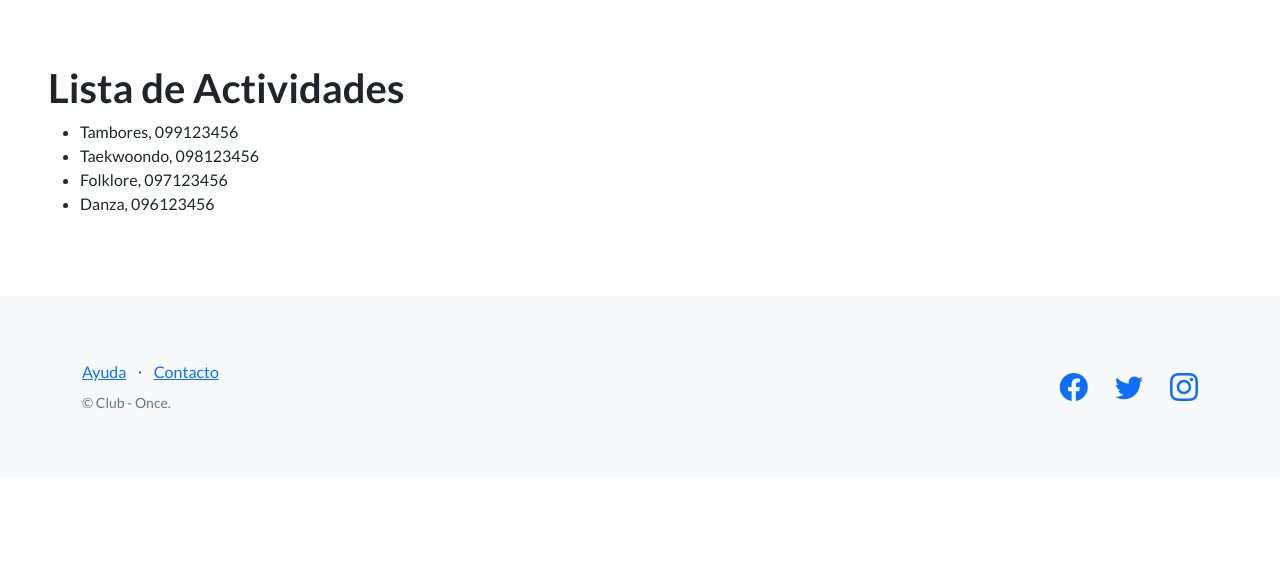
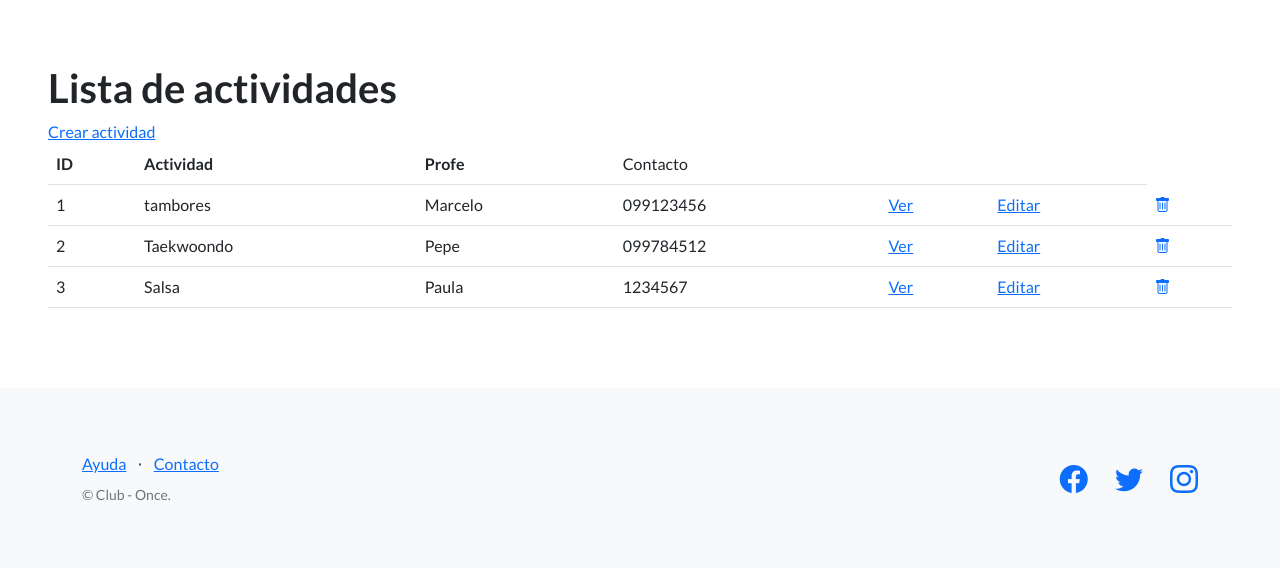
Before and after one commit to Peulype/PYTHON_3ENTREGA_2PRUEBA2, a Django app: page /actividades/ in a window 1280 px wide. Shown: the part 66-634 px from the top of the page. Run offline with Django 4.2, Linux system fonts and the light colour scheme; data comes from the database, SQL or seed files in the repository; both versions use the stored data as it was after the commit; some libraries are stand-ins or nearby versions.

Commit message:
Proyecto final

```diff
--- a/club_once_estrellas/models.py
+++ b/club_once_estrellas/models.py
@@ -1,4 +1,5 @@
 from django.db import models
+from django.contrib.auth.models import User
 
 # Create your models here.
 class Socios(models.Model):
@@ -9,13 +10,16 @@ class Socios(models.Model):
     celular = models.CharField(max_length=20)
     numero_socio = models.CharField(max_length=128)
     es_socio = models.BooleanField(default=False) # Booleano que me dice si es o no socio.
+    creador = models.ForeignKey(User, on_delete=models.SET_NULL, null=True)
 
 class Actividades(models.Model):
     actividad = models.CharField(max_length=64)
     horario = models.TimeField()
-    dia = models.IntegerField()
+    dia = models.CharField(max_length=64)
     nombre_profesor = models.CharField(max_length=64)
     telefono_contacto = models.CharField(max_length=20)
+    creador = models.ForeignKey(User, on_delete=models.SET_NULL, null=True)
+
 
     def __str__(self):
         return f"{self.actividad}, {self.telefono_contacto}"
@@ -25,11 +29,15 @@ class Actividad(models.Model):
     descripcion = models.TextField()
     nombre_profesor = models.CharField(max_length=100)
     telefono_contacto = models.CharField(max_length=20)
+    creador = models.ForeignKey(User, on_delete=models.SET_NULL, null=True)
+
 
 class Salones(models.Model):
     tipo = models.CharField(max_length=64)
     horario = models.TimeField()
     precio = models.IntegerField()
+    creador = models.ForeignKey(User, on_delete=models.SET_NULL, null=True)
+
 
 class InformacionSocios(models.Model):
     beneficios = models.TextField()
--- a/club_once_estrellas/templates/club_once_estrellas/lista_actividades.html
+++ b/club_once_estrellas/templates/club_once_estrellas/lista_actividades.html
@@ -3,12 +3,42 @@
 {% block contenido %}
 <section>
   <div>
-    <h1>Lista de Actividades</h1>
-    <ul>
-    {% for tipoactividad in Actividades %}
-      <li>{{ tipoactividad.actividad }}, {{ tipoactividad.telefono_contacto }}</li>
-    {% endfor %}
-    </ul>
+    <h1>Lista de actividades</h1>
+    <a href="{% url 'crear_actividad' %}">Crear actividad</a>
+    <br>
+
+    <table class="table">
+      <tbody>
+        <tr>
+          <th>ID</th>
+          <th>Actividad</th>
+          <th>Profe</th>
+          <td>Contacto</td>
+          <td></td>
+          <td></td>
+        </tr>
+        {% for actividad in object_list %}
+        <tr>
+          <td>{{ actividad.id }}</td>
+          <td>{{ actividad.actividad }}</td>
+          <td>{{ actividad.nombre_profesor }}</td>
+          <td>{{ actividad.telefono_contacto }}</td>
+          <td>
+            <a href="{% url 'ver_actividad' actividad.id %}">Ver</a>
+          </td>
+          <td>
+            <a href="{% url 'editar_actividad' actividad.id %}">Editar</a>
+          </td>
+          <td>
+            <a href="{% url 'eliminar_actividad' actividad.id %}">
+              <i class="bi bi-trash"></i>
+            </a>
+          </td>
+        </tr>
+        {% endfor %}
+      </tbody>
+    </table>
+
   </div>
 </section>
 {% endblock contenido %}
--- a/club_once_estrellas/templates/club_once_estrellas/lista_salones.html
+++ b/club_once_estrellas/templates/club_once_estrellas/lista_salones.html
@@ -4,11 +4,11 @@
 <section>
   <div>
     <h1>Salones en alquiler</h1>
-    <a href="{% url 'agregar_salon' %}">Agregar salon</a>
+    <a href="{% url 'agregar_salon' %}">Agregar salón</a>
     <form action="{% url 'buscar_salon' %}" method="post">
       {% csrf_token %}
       <input type="text" name="busqueda">
-      <input type="submit" value="Buscar por Salon">
+      <input type="submit" value="Buscar por salón">
     </form>
     <br>
 
@@ -17,6 +17,7 @@
         <tr>
           <th>Id</th>
           <th>Tipo</th>
+          <th>Horario</th>
           <th>Precio</th>
           <th>Editar</th>
           <th>Eliminar</th>
@@ -27,6 +28,7 @@
         <tr>
           <td>{{ salon.id }}</td>
           <td>{{ salon.tipo }}</td>
+          <td>{{ salon.horario }}</td>
           <td>{{ salon.precio }}</td>
           <td>
             <a href="{% url 'editar_salon' salon.id %}">Editar</a>
--- a/club_once_estrellas/urls.py
+++ b/club_once_estrellas/urls.py
@@ -20,18 +20,24 @@ from django.urls import path, include
 from club_once_estrellas.views import exito
 
 
-from club_once_estrellas.views import lista_de_actividades, Salones_en_alquiler, lista_de_socios, agregar_salon, buscar_salon, exito, \
-    eliminar_salon, editar_salones
+from club_once_estrellas.views import Salones_en_alquiler, lista_de_socios, agregar_salon, buscar_salon, exito, \
+    eliminar_salon, editar_salones, ActividadesCreateView, ActividadesCreateView,\
+    ActividadesDetailView, ActividadesUpdateView, ActividadesDeleteView, ActividadesListView
 
 
 
 urlpatterns = [
-    path("actividades/", lista_de_actividades, name="lista_actividades"),
     path("salones/", Salones_en_alquiler, name="lista_salones"),
     path("Sociosonce/", lista_de_socios, name= "lista_de_socios"),
     path("agregar-salon/", agregar_salon, name= "agregar_salon"),
     path("editar-salon/<int:id>/", editar_salones, name= "editar_salon"),
     path("borrar-salon/<int:id>/", eliminar_salon, name= "eliminar_salon"),
     path("buscar-salon/", buscar_salon, name= "buscar_salon"),
-    path("exito/", exito, name="exito")
+    path("exito/", exito, name="exito"),
+    path("actividades/", ActividadesListView.as_view(), name="lista_actividades"),
+    path('actividades/<int:pk>/', ActividadesDetailView.as_view(), name="ver_actividad"),
+    path('crear-actividad/', ActividadesCreateView.as_view(), name="crear_actividad"),
+    path('editar-actividad/<int:pk>/', ActividadesUpdateView.as_view(), name="editar_actividad"),
+    path('eliminar-actividad/<int:pk>/', ActividadesDeleteView.as_view(), name="eliminar_actividad")
+
     ]
--- a/club_once_estrellas/views.py
+++ b/club_once_estrellas/views.py
@@ -6,28 +6,28 @@ from django.views.generic import ListView, CreateView, DetailView, UpdateView, D
 
 from club_once_estrellas.models import Salones
 from club_once_estrellas.forms import SalonesFormulario
-from club_once_estrellas.models import InformacionSocios, Actividad
+from club_once_estrellas.models import InformacionSocios, Actividad, Actividades
 
 from django.contrib.auth.decorators import login_required
 from django.contrib.auth.mixins import LoginRequiredMixin
 
 
-
-def lista_de_actividades(request):
-    contexto = {
-        "Actividades": [
-            {"actividad": "Tambores", "telefono_contacto": "099123456"},
-            {"actividad": "Taekwoondo", "telefono_contacto": "098123456"},
-            {"actividad": "Folklore", "telefono_contacto": "097123456"},
-            {"actividad": "Danza", "telefono_contacto": "096123456"},
-        ]
-    }
-    http_response = render(
-        request=request,
-        template_name='club_once_estrellas/lista_actividades.html',
-        context=contexto,
-    )
-    return http_response
+#no usado - cambiamos por vistas basadas en clases
+# def lista_de_actividades(request):
+#     contexto = {
+#         "Actividades": [
+#             {"actividad": "Tambores", "telefono_contacto": "099123456"},
+#             {"actividad": "Taekwoondo", "telefono_contacto": "098123456"},
+#             {"actividad": "Folklore", "telefono_contacto": "097123456"},
+#             {"actividad": "Danza", "telefono_contacto": "096123456"},
+#         ]
+#     }
+#     http_response = render(
+#         request=request,
+#         template_name='club_once_estrellas/lista_actividades.html',
+#         context=contexto,
+#     )
+#     return http_response
 
 def Salones_en_alquiler(request):
     contexto = {
@@ -57,7 +57,7 @@ def lista_de_socios(request):
 
     return http_response
 
-@login_required
+
 def agregar_salon_version1(request):
     #No se usa
     if request.method == "POST":
@@ -88,7 +88,8 @@ def agregar_salon(request):
             tipo = data["tipo"]
             horario = data["horario"]
             precio = data["precio"]
-            salon = Salones(tipo=tipo, horario=horario, precio=precio)
+            creador = request.user
+            salon = Salones(tipo=tipo, horario=horario, precio=precio, creador=creador)
             salon.save()
             #return redirect("exito")  # Redirige a la página de éxito
 
@@ -139,9 +140,12 @@ def editar_salones(request, id):
 
         if formulario.is_valid():
             data = formulario.cleaned_data
-            tipo = data["tipo"]
-            horario = data["horario"]
-            precio = data["precio"]
+            salon.tipo = data["tipo"]
+            salon.horario = data["horario"]
+            salon.precio = data["precio"]
+            salon.creador = request.user
+
+
 
             # Actualizar los campos del salón existente en lugar de crear uno nuevo
             #salon.tipo = tipo
@@ -163,7 +167,7 @@ def editar_salones(request, id):
     return render(
         request=request,
         template_name='club_once_estrellas/formulario_salones.html',
-        context={'formulario': formulario, 'salon': salon},
+        context={'formulario': formulario, 'salon': salon,},
     )
 
 
@@ -181,3 +185,30 @@ def lista_de_actividades1(request):
         return HttpResponse('Actividad creada exitosamente')
 
     return render(request, 'lista_actividades.html')
+
+# Vistas de Actividades
+class ActividadesListView(ListView):
+    model = Actividades
+    template_name = 'club_once_estrellas/lista_actividades.html'
+
+
+class ActividadesCreateView(CreateView):
+    model = Actividades
+    fields = ('actividad', 'horario', 'dia', 'nombre_profesor', 'telefono_contacto')
+    success_url = reverse_lazy('lista_actividades')
+
+
+class ActividadesDetailView(DetailView):
+    model = Actividades
+    success_url = reverse_lazy('lista_actividades')
+
+
+class ActividadesUpdateView(UpdateView):
+    model = Actividades
+    fields = ('actividad', 'horario', 'dia', 'nombre_profesor', 'telefono_contacto')
+    success_url = reverse_lazy('lista_actividades')
+
+
+class ActividadesDeleteView(DeleteView):
+    model = Actividades
+    success_url = reverse_lazy('lista_actividades')
```
Also changed, not shown: club_once_estrellas/templates/club_once_estrellas/actividades_form.html (added, +14 -0 lines), club_once_estrellas/migrations/0004_actividad_creador_actividades_creador_and_more.py (added), db.sqlite3.
